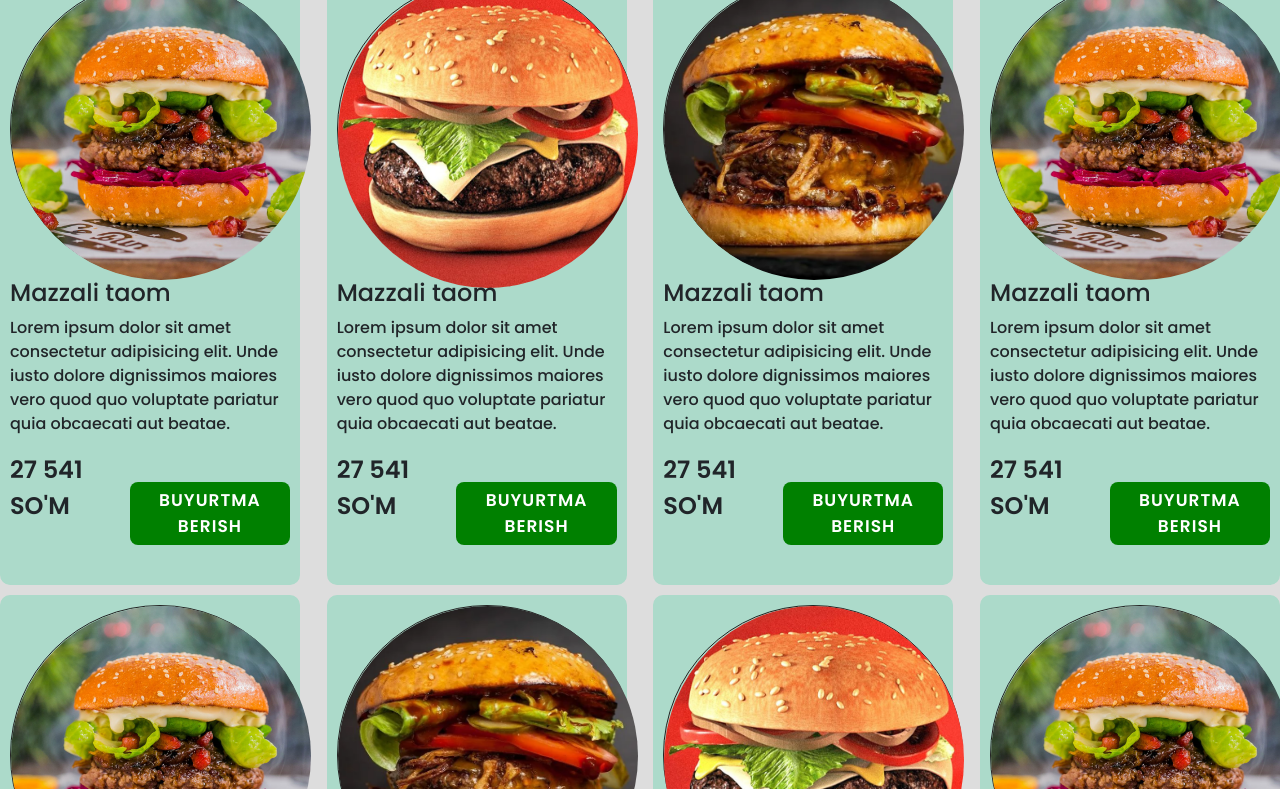
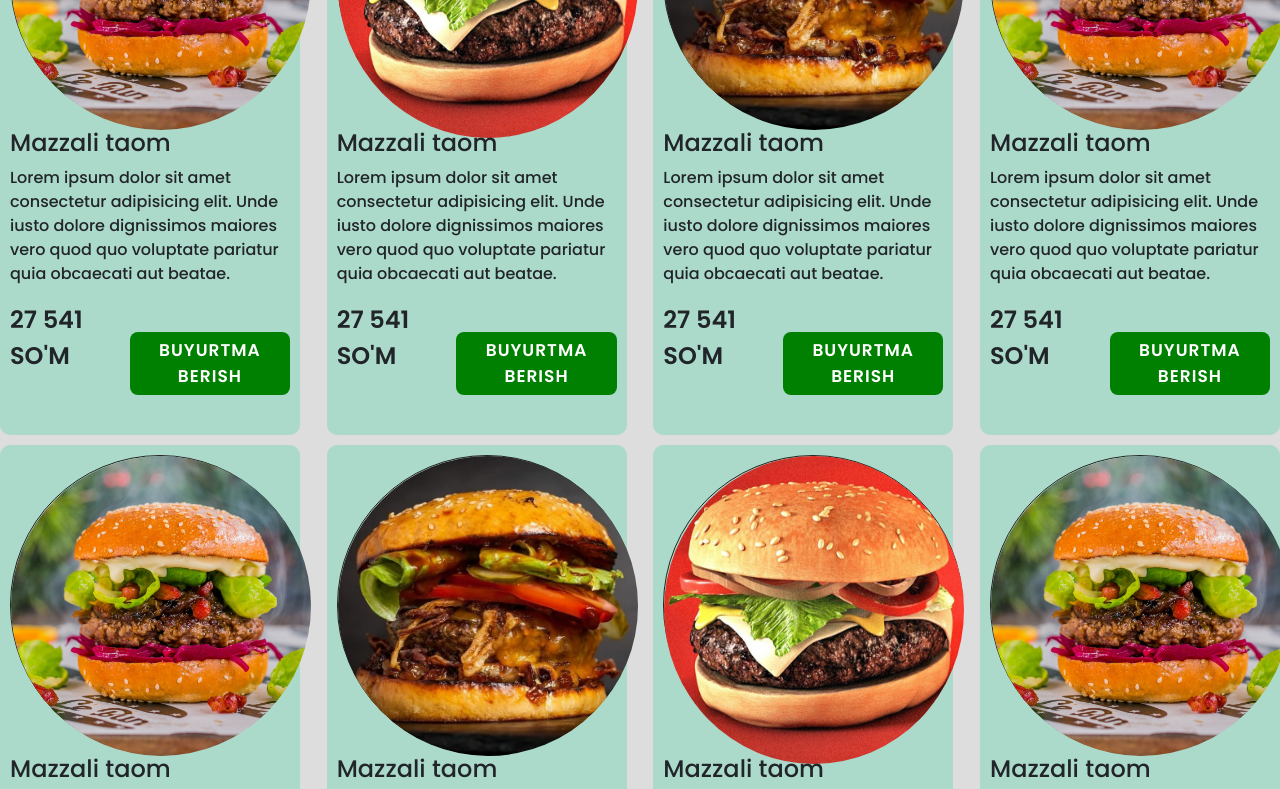
Before and after one commit to Shohjahon-Noraliyev/Shohjahon, a plain HTML site: page food.html in a window 1280 px wide. Shown: the part 307-1096 px from the top of the page. Drawn offline with nearby package versions, Linux system fonts and the light colour scheme.

Commit message:
Update food.css

```diff
--- a/food.css
+++ b/food.css
@@ -8,10 +8,6 @@
     justify-content: space-between;
 }
 
-.page {
-    position:absolute;
-    top:150px;
-}
 
 .food {
     position: relative;
```
